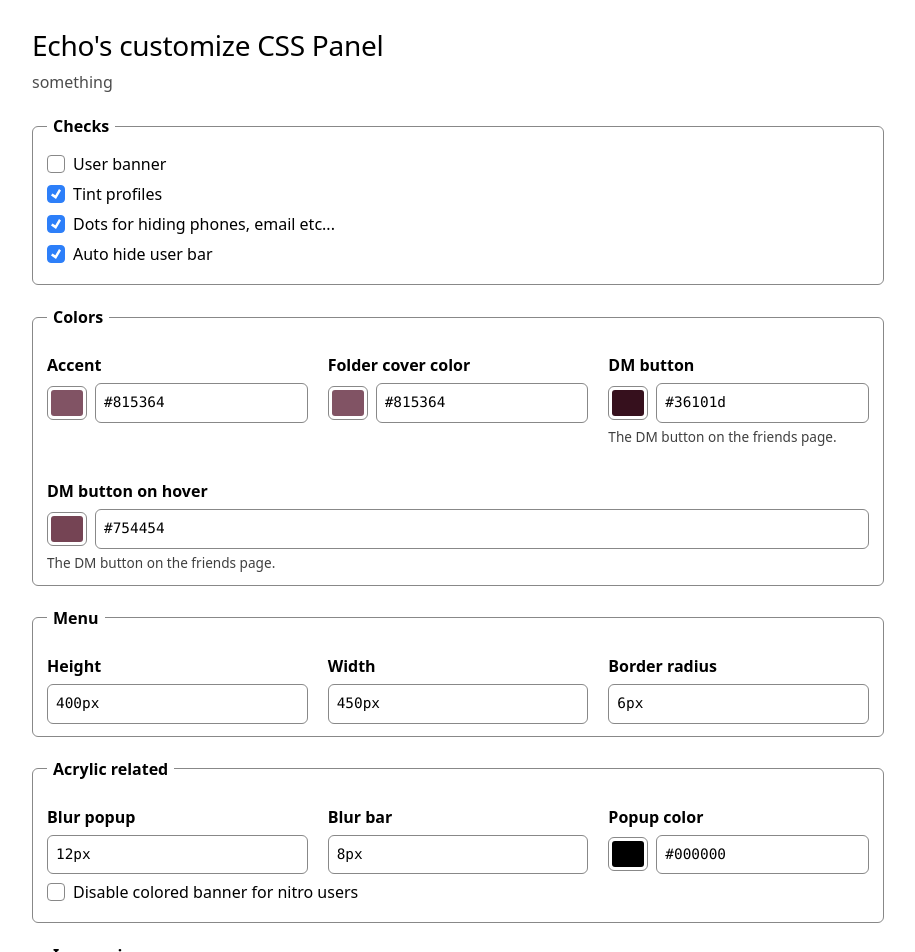
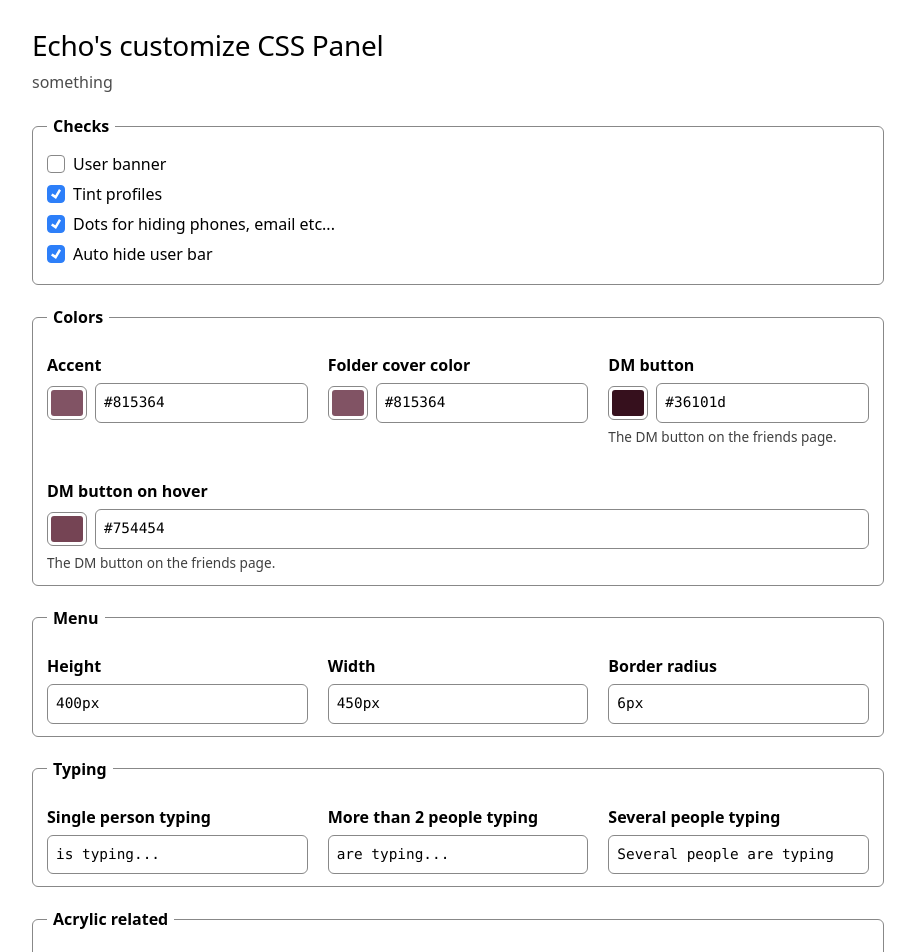
Before and after one commit to echodotvbs/echos-QOL-CSS-Configurator, a SvelteKit app: page / in a window 1280 px wide. Shown: the top 952 px of the page, without its empty margins (182-1097 px from the left). Built offline with nearby package versions, Linux system fonts and the light colour scheme.

Commit message:
feat: typing

```diff
--- a/src/lib/appState.svelte.ts
+++ b/src/lib/appState.svelte.ts
@@ -22,6 +22,11 @@ export const appState: AppStateType = $state({ // appstate exactly like glimmer'
     acrylicBlurBar: "8px",
     acrylicUserBanner: false,
     acrylicPopUpColr: "#000000",
+
+    // typing
+    singleTyping: "is typing...",
+    moreThan2Typing: "are typing...",
+    severalTyping: "Several people are typing",
 
     // image viewer
     imageViewerBlur: "4px",
@@ -66,6 +71,11 @@ type AppStateType = {
     acrylicUserBanner: boolean,
     acrylicPopUpColr: string,
 
+    // typing
+    singleTyping: string;
+    moreThan2Typing: string;
+    severalTyping: string;
+
     // image viewer
     imageViewerBlur: string;
     imageOverlayColr: string;
--- a/src/lib/generate.ts
+++ b/src/lib/generate.ts
@@ -82,6 +82,17 @@ export async function generate() {
         rule.walkDecls('--message-highlight-fade-out', decl => {
             decl.value = appState.msgFadeOut;
         });
+
+
+        rule.walkDecls('--typing-one', decl => {
+            decl.value = appState.singleTyping;
+        });
+        rule.walkDecls('--typing-many', decl => {
+            decl.value = appState.moreThan2Typing;
+        });
+        rule.walkDecls('--typing-several', decl => {
+            decl.value = appState.severalTyping;
+        });
     })
 
     return root.toString()
--- a/src/routes/+page.svelte
+++ b/src/routes/+page.svelte
@@ -109,6 +109,24 @@
         <div>
             <label for="menu-radius">Border radius</label>
             <input type="text" id="menu-radius" bind:value={appState.menuBor} />
+        </div>
+    </div>
+</fieldset>
+
+<fieldset class="section">
+    <legend>Typing</legend>
+    <div class="row">
+        <div>
+            <label for="menu-height">Single person typing</label>
+            <input type="text" id="menu-height" bind:value={appState.singleTyping} />
+        </div>
+        <div>
+            <label for="menu-width">More than 2 people typing</label>
+            <input type="text" id="menu-width" bind:value={appState.moreThan2Typing} />
+        </div>
+        <div>
+            <label for="menu-radius">Several people typing</label>
+            <input type="text" id="menu-radius" bind:value={appState.severalTyping} />
         </div>
     </div>
 </fieldset>
--- a/static/public/base.css
+++ b/static/public/base.css
@@ -48,6 +48,11 @@
   --server-highlight-dim: brightness(40%) saturate(65%); /* look of unhovered server and folder icons */
   --message-highlight-fade-in: 0.17s; /* how fast the message highlight fades in */
   --message-highlight-fade-out: 0.17s; /* how fast the message highlight fades out */
+
+  /* typing */
+  --typing-one: " is typing..."; /* one person, name goes in front */
+  --typing-many: " are typing..."; /* several named people */
+  --typing-several: "Several people are typing..."; /* when discord just says several people */
 
   /* compact sidebar tabs */
   --dms-tabs: on; /* on or off icon only dm tabs*/
@@ -922,42 +927,6 @@ form[class*="form"]:has([class*="channelTextArea"]),
     font-family: "Dashless", var(--font-primary);
 }
 
-
-/* custom "is typing" status */
-.chat_f75fb0 .typingDots_b88801 > .ellipsis_b88801 + .text_b88801 {
-  font-size: 0;
-  height: 16px;
-
-  > strong {
-    font-size: 12px;
-
-    &::after {
-      color: var(--text-subtle);
-      font-weight: 500;
-    }
-
-    &:last-child::after {
-      content: " is gooning...";
-    }
-
-    &:last-child:not(:first-child)::after {
-      content: " are gooning...";
-    }
-
-    &:nth-last-child(2)::after {
-      content: " and ";
-    }
-
-    &:nth-last-child(3)::after {
-      content: ", ";
-    }
-  }
-
-  &:not(:has(> strong))::after {
-    font-size: 12px;
-    content: "Several people are gooning...";
-  }
-}
 
 
 /* blur server folders and dim servers until hover*/
@@ -1746,3 +1715,38 @@ form[class*="form"]:has([class*="channelTextArea"]),
     }
   }
 }
+
+.chat_f75fb0 .typingDots_b88801 > .ellipsis_b88801 + .text_b88801 {
+  font-size: 0;
+  height: 16px;
+
+  > strong {
+    font-size: 12px;
+
+    &::after {
+      color: var(--text-subtle);
+      font-weight: 500;
+    }
+
+    &:last-child::after {
+      content: var(--typing-one);
+    }
+
+    &:last-child:not(:first-child)::after {
+      content: var(--typing-many);
+    }
+
+    &:nth-last-child(2)::after {
+      content: " and ";
+    }
+
+    &:nth-last-child(3)::after {
+      content: ", ";
+    }
+  }
+
+  &:not(:has(> strong))::after {
+    font-size: 12px;
+    content: var(--typing-several);
+  }
+}
```
